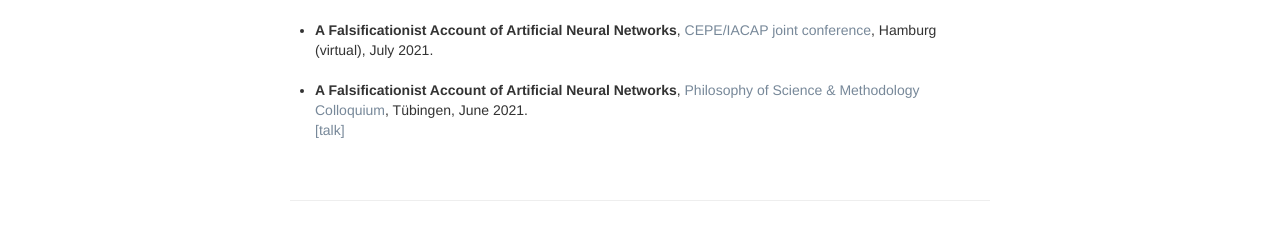
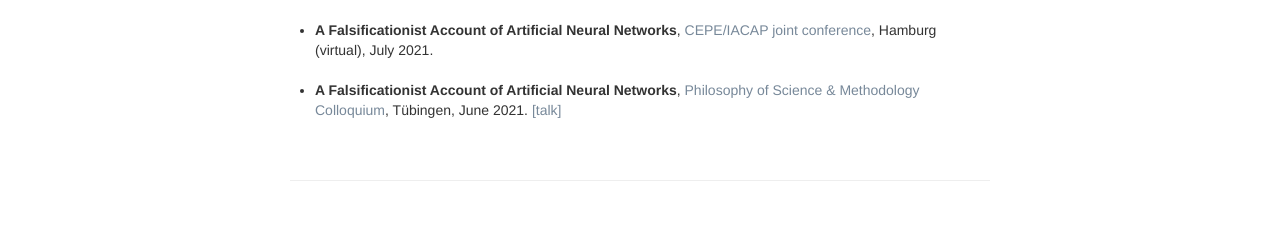
Before and after one commit to oliverbuchholz/oliverbuchholz.github.io, a Jekyll site: the page built from pages/talks.md, in a window 1280 px wide. Shown: the part 392-632 px from the top of the page. Built offline with Jekyll 4.4.1, drawn with Linux system fonts in a browser that asks for light colours.

```diff
--- a/pages/talks.md
+++ b/pages/talks.md
@@ -25,7 +25,6 @@ description: Oliver Buchholz | Talks
 <li><b>A Falsificationist Account of Artificial Neural Networks</b>, <a href="https://www.inf.uni-hamburg.de/en/inst/ab/eit/cepe-iacap2021.html" target="_blank">CEPE/IACAP joint conference</a>, Hamburg (virtual), July 2021.<br><br>
 </li>
 
-<li><b>A Falsificationist Account of Artificial Neural Networks</b>, <a href="https://www.youtube.com/watch?v=9axjY4VCXH4&list=PLsY-pzz3J1IROY5FmJe8pdg7ni72Vzk0k" target="_blank">Philosophy of Science &amp; Methodology Colloquium</a>, T&uuml;bingen, June 2021.<br>
-  <a href="https://www.youtube.com/watch?v=gJqGN2Las0s" target="_blank">[talk]</a><br><br>
+<li><b>A Falsificationist Account of Artificial Neural Networks</b>, <a href="https://www.youtube.com/watch?v=9axjY4VCXH4&list=PLsY-pzz3J1IROY5FmJe8pdg7ni72Vzk0k" target="_blank">Philosophy of Science &amp; Methodology Colloquium</a>, T&uuml;bingen, June 2021. <a href="https://www.youtube.com/watch?v=gJqGN2Las0s" target="_blank">[talk]</a><br><br>
 </li>
 </ul>
```
